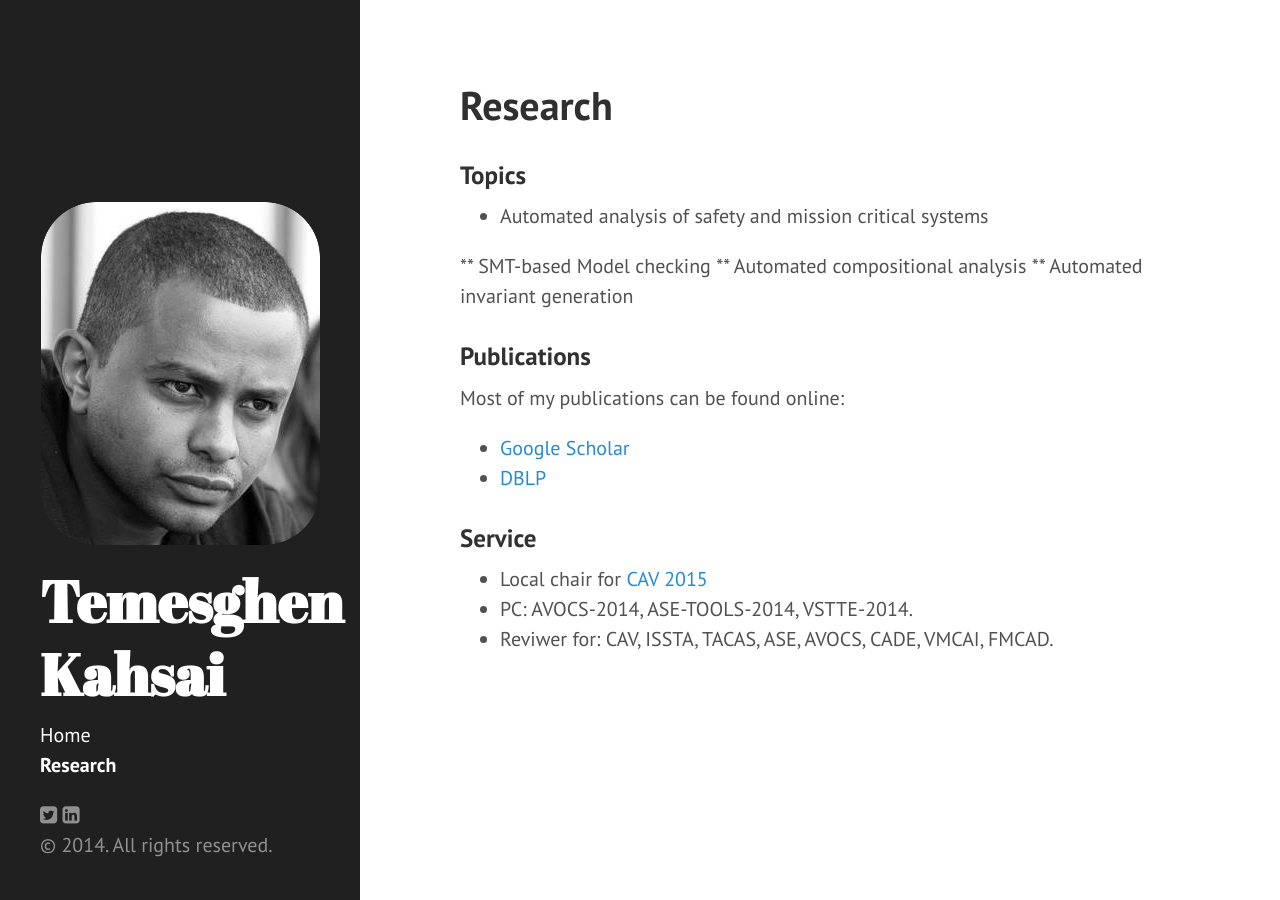
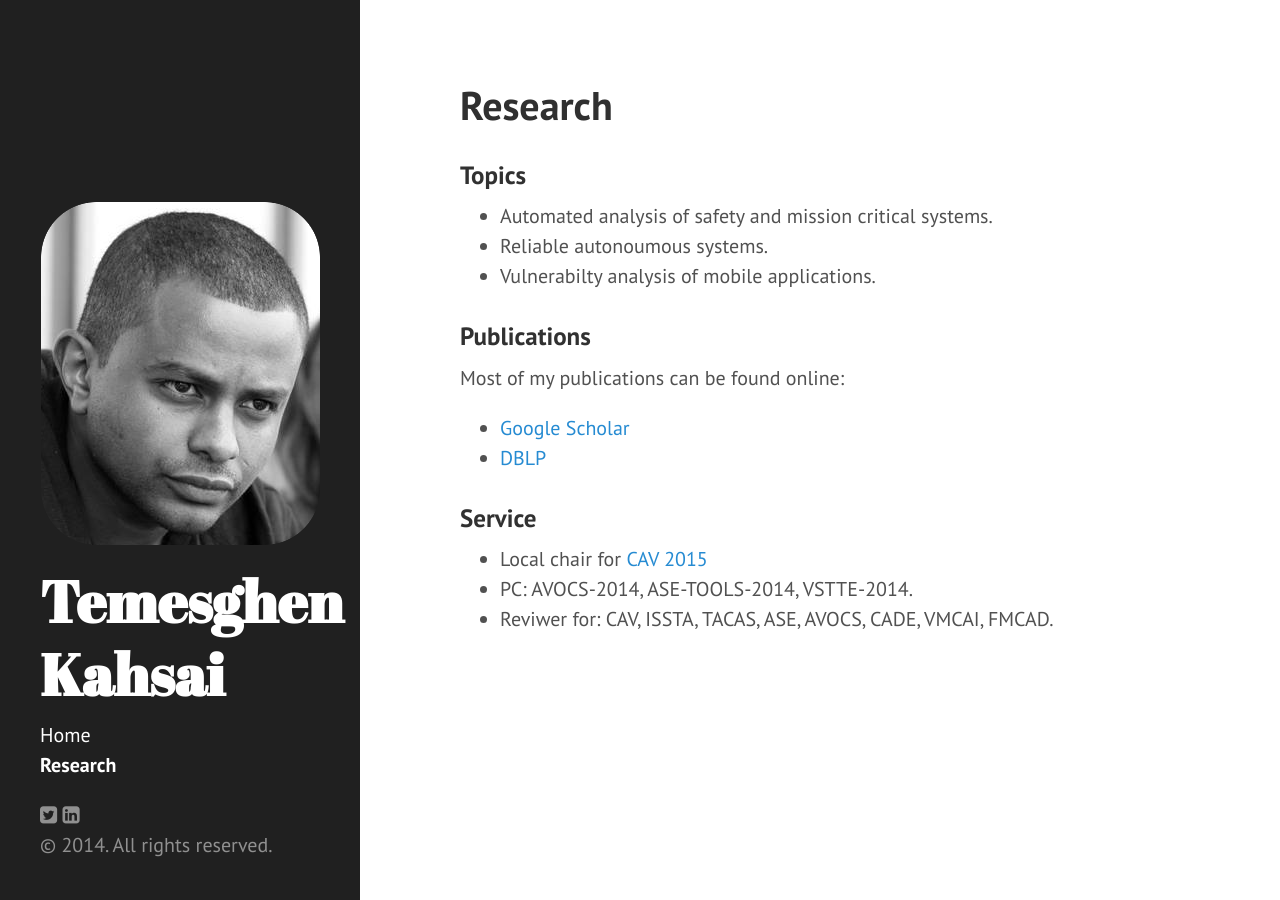
Before and after one commit to lememta/lememta.github.io, a Jekyll site: the page built from research.md, in a window 1280 px wide. Built offline with Jekyll 4.4.1, drawn with Linux system fonts in a browser that asks for light colours; nearby versions of some CDN libraries.

Commit message:
new post

```diff
--- a/index.html
+++ b/index.html
@@ -13,7 +13,10 @@ My name is Temesghen Kahsai, or just simply Teme, or lememta (only for childhood
 
     <h3>News</h3>
     <ul class="things">
-      <li> Brand New website :)
+      <li> If you are interested in doing an internship with me, check my current projects and contact me via email at <i> temesghen-kahsaiazene <i> AT <i>nasa.gov</i>.
+        <span class ="posted-date"> 28-07-2014</span>
+      </li>
+      <li> Brand new website :)
         <span class ="posted-date"> 20-07-2014</span>
       </li>
     </ul>
--- a/research.md
+++ b/research.md
@@ -7,15 +7,10 @@ permalink: /research/
 
 ### Topics ###
 
-* Automated analysis of safety and mission critical systems
+* Automated analysis of safety and mission critical systems.
+* Reliable autonoumous systems.
+* Vulnerabilty analysis of mobile applications.
 
-** SMT-based Model checking
-** Automated compositional analysis
-** Automated invariant generation
-<!-- * Security analysis of mobile -->
-<!-- ** -->
-<!-- * Reliable autonomous systems -->
-<!-- ** UAV -->
 
 ### Publications ###
 
```
